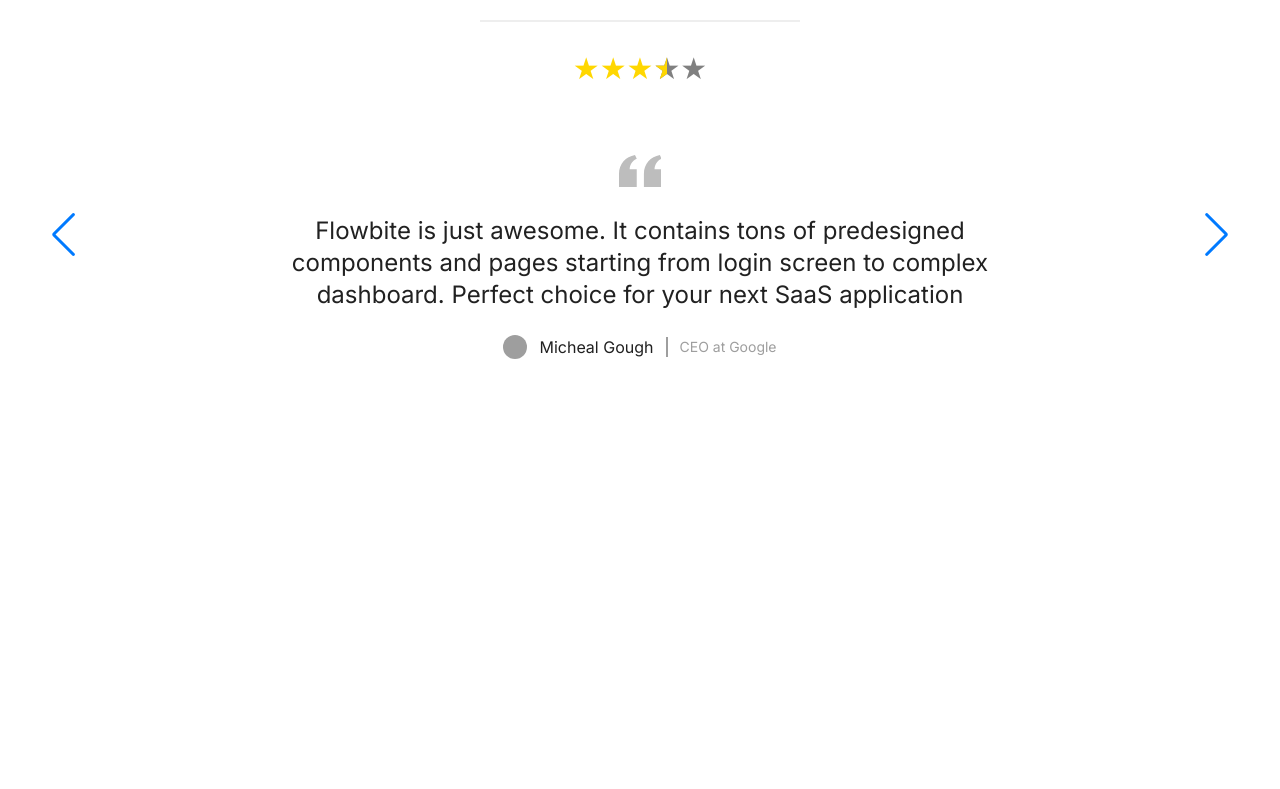
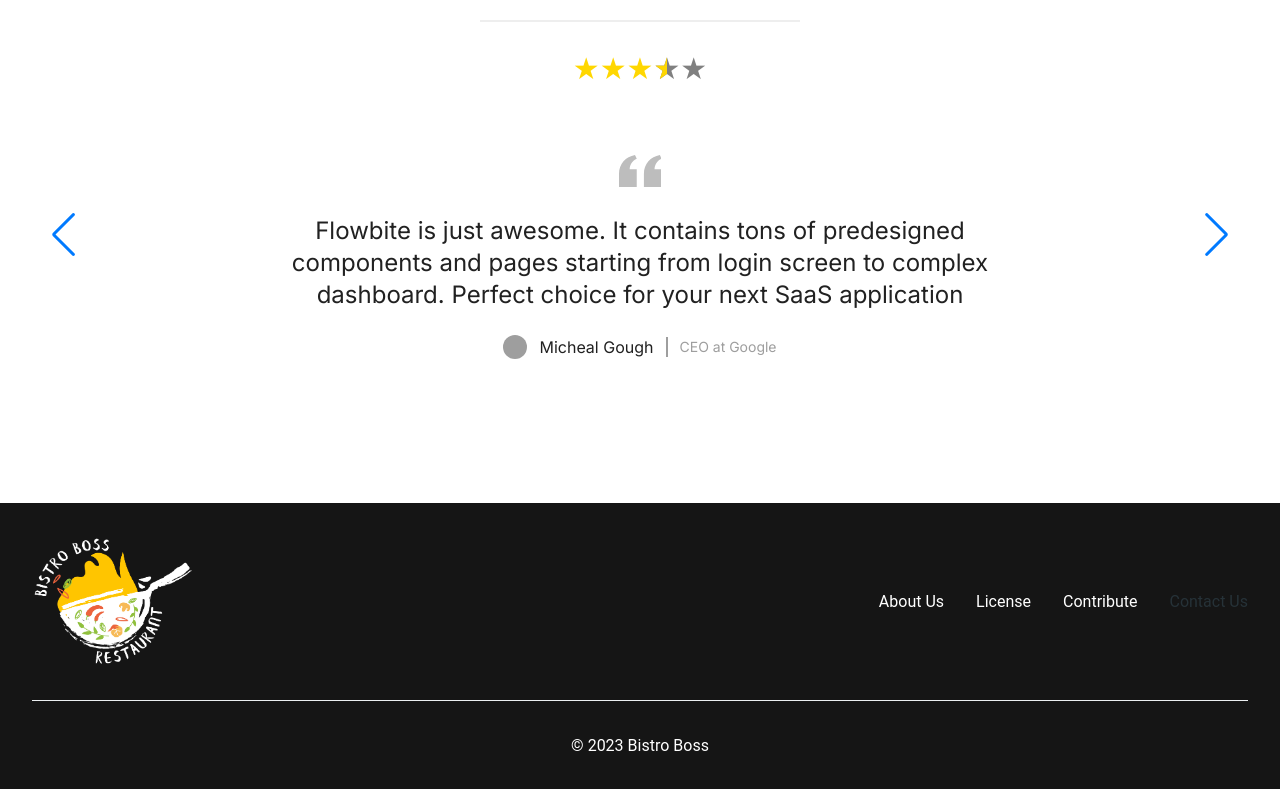
Before and after one commit to mdrobin45/bistro-restaurant, a React (Vite) app: page / in a window 1280 px wide. Shown: the part 4073-4862 px from the top of the page. Before the commit the page ends 4576 px from the top, so only its background shows below. Built offline with nearby package versions, Linux system fonts and the light colour scheme; grey boxes are pictures that could not be loaded.

Commit message:
footer added

```diff
--- /dev/null
+++ b/src/Containers/Footer/Footer.jsx
@@ -0,0 +1,58 @@
+import { Typography } from "@material-tailwind/react";
+import logo from "../../assets/logo.png";
+
+const Footer = () => {
+   return (
+      <footer className="w-full bg-secondary p-8">
+         <div className="flex flex-row flex-wrap items-center justify-center gap-y-6 gap-x-12 text-center md:justify-between">
+            <img src={logo} alt="logo-ct" className="w-40" />
+            <ul className="flex flex-wrap items-center gap-y-2 gap-x-8">
+               <li>
+                  <Typography
+                     as="a"
+                     href="#"
+                     color="blue-gray"
+                     className="font-normal transition-colors text-white hover:text-primary focus:text-blue-500">
+                     About Us
+                  </Typography>
+               </li>
+               <li>
+                  <Typography
+                     as="a"
+                     href="#"
+                     color="blue-gray"
+                     className="font-normal transition-colors text-white hover:text-primary focus:text-blue-500">
+                     License
+                  </Typography>
+               </li>
+               <li>
+                  <Typography
+                     as="a"
+                     href="#"
+                     color="blue-gray"
+                     className="font-normal transition-colors text-white hover:text-primary focus:text-blue-500">
+                     Contribute
+                  </Typography>
+               </li>
+               <li>
+                  <Typography
+                     as="a"
+                     href="#"
+                     color="blue-gray"
+                     className="font-normal transition-colors hover:text-blue-500 focus:text-blue-500">
+                     Contact Us
+                  </Typography>
+               </li>
+            </ul>
+         </div>
+         <hr className="my-8 border-blue-gray-50" />
+         <Typography
+            color="blue-gray"
+            className="text-center text-white font-normal">
+            &copy; 2023 Bistro Boss
+         </Typography>
+      </footer>
+   );
+};
+
+export default Footer;
--- a/src/Layouts/MainLayout.jsx
+++ b/src/Layouts/MainLayout.jsx
@@ -1,9 +1,11 @@
 import { Outlet } from "react-router-dom";
+import Footer from "../Containers/Footer/Footer";
 
 const MainLayout = () => {
    return (
       <div>
          <Outlet />
+         <Footer />
       </div>
    );
 };
```
Also changed, not shown: src/assets/logo.png (added).
